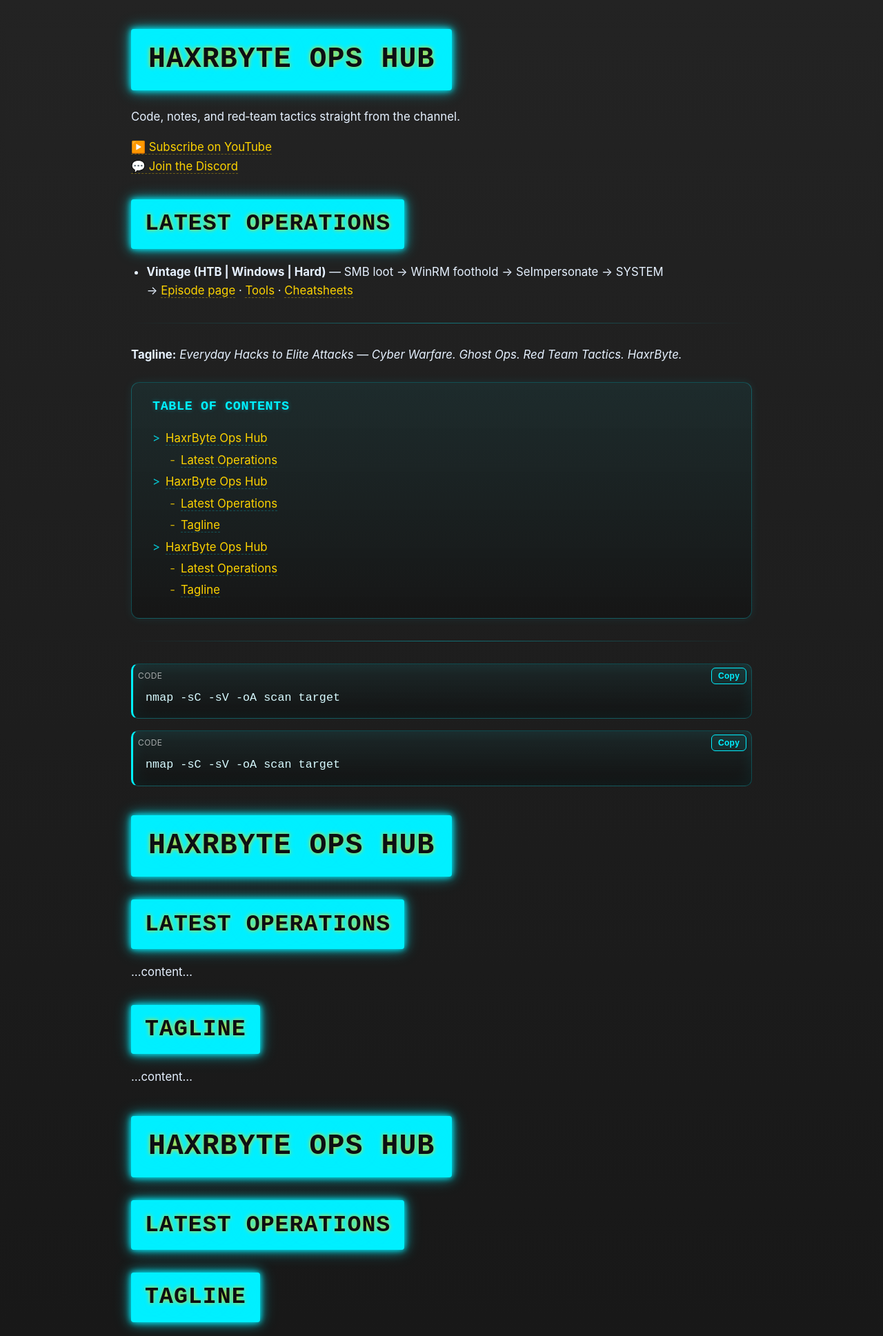
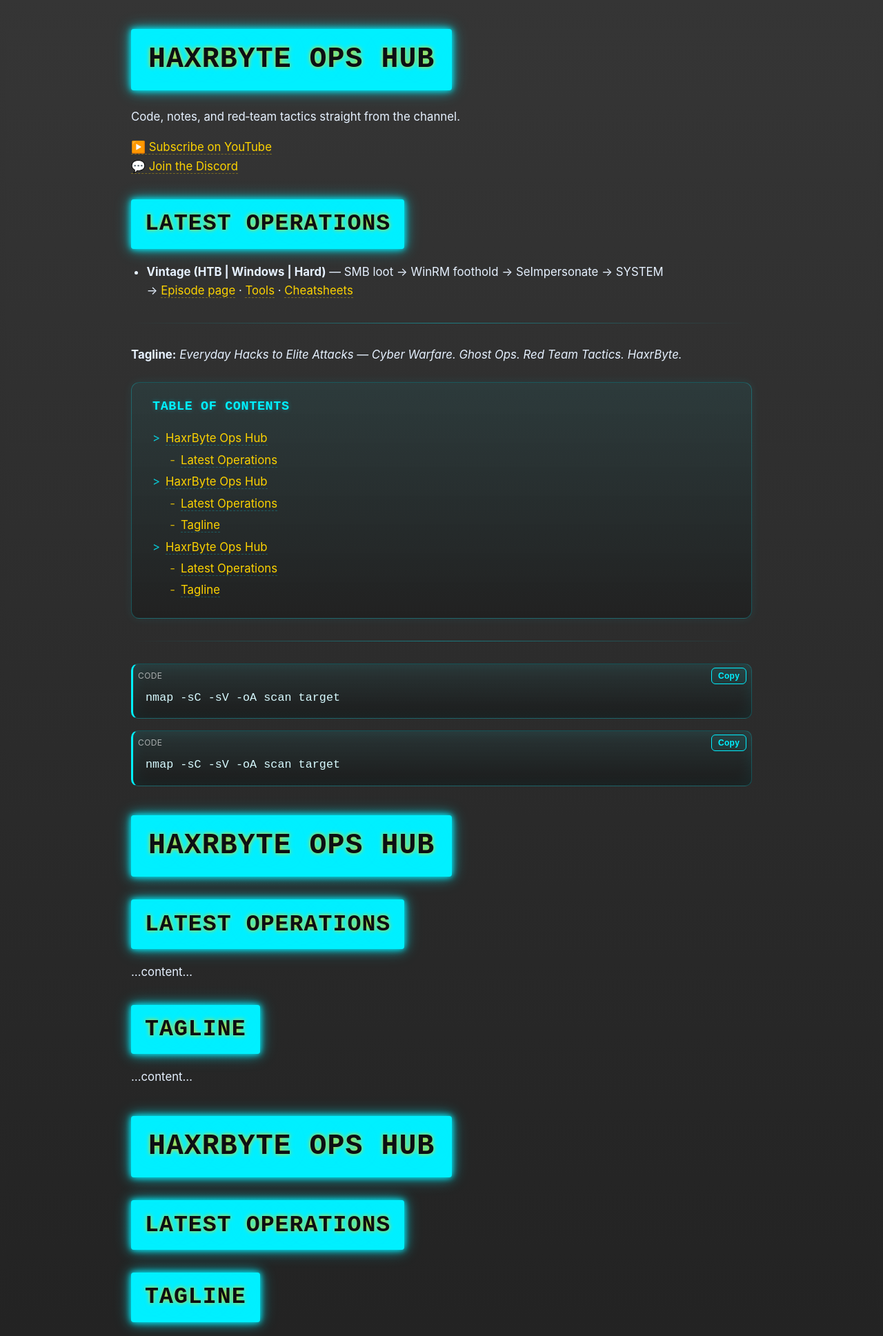
Before and after one commit to haxrbyte/ghost-shell, a Jekyll site: the page built from docs/index.md, in a window 1280 px wide. Shown: the whole page at 69% size. Built offline with Jekyll 4.4.1, drawn with Linux system fonts in a browser that asks for light colours; our own code applies the rules of GitHub Pages for plain Markdown files.

Commit message:
Update custom.css

```diff
--- a/docs/assets/css/custom.css
+++ b/docs/assets/css/custom.css
@@ -327,9 +327,9 @@
 }
 */
 
-/* Background: dark grey gradient instead of pure black */
+/* Background: 20% lighter grey, more pronounced gradient */
 html, body {
-    background: linear-gradient(180deg, #232323, #181818) !important;  /* 20% lighter grey fade */
+    background: linear-gradient(180deg, #353535 0%, #232323 100%) !important;  /* lighter greys, stronger fade */
     color: #E6F1FF !important;   /* keep text readable */
 }
 
```
